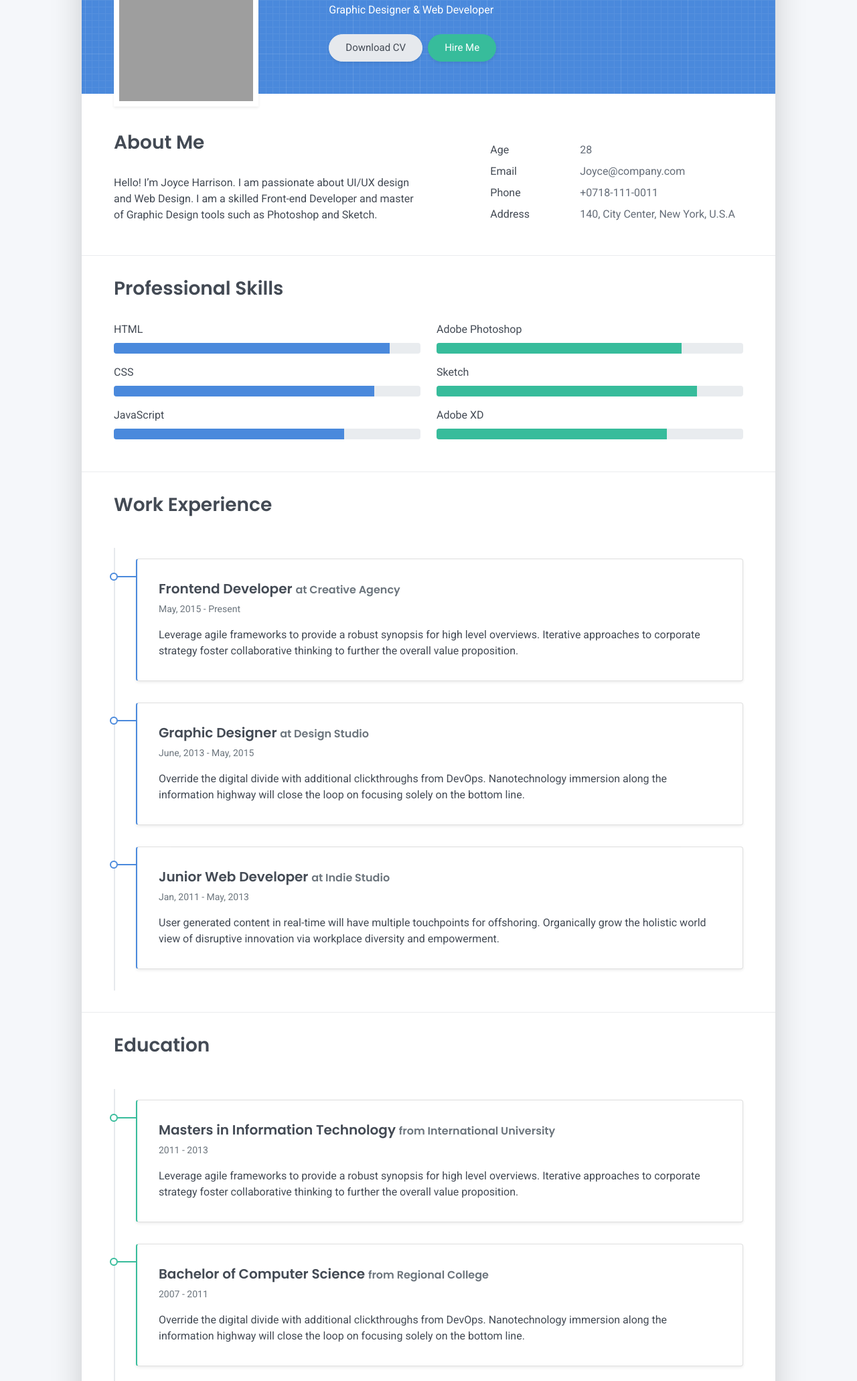
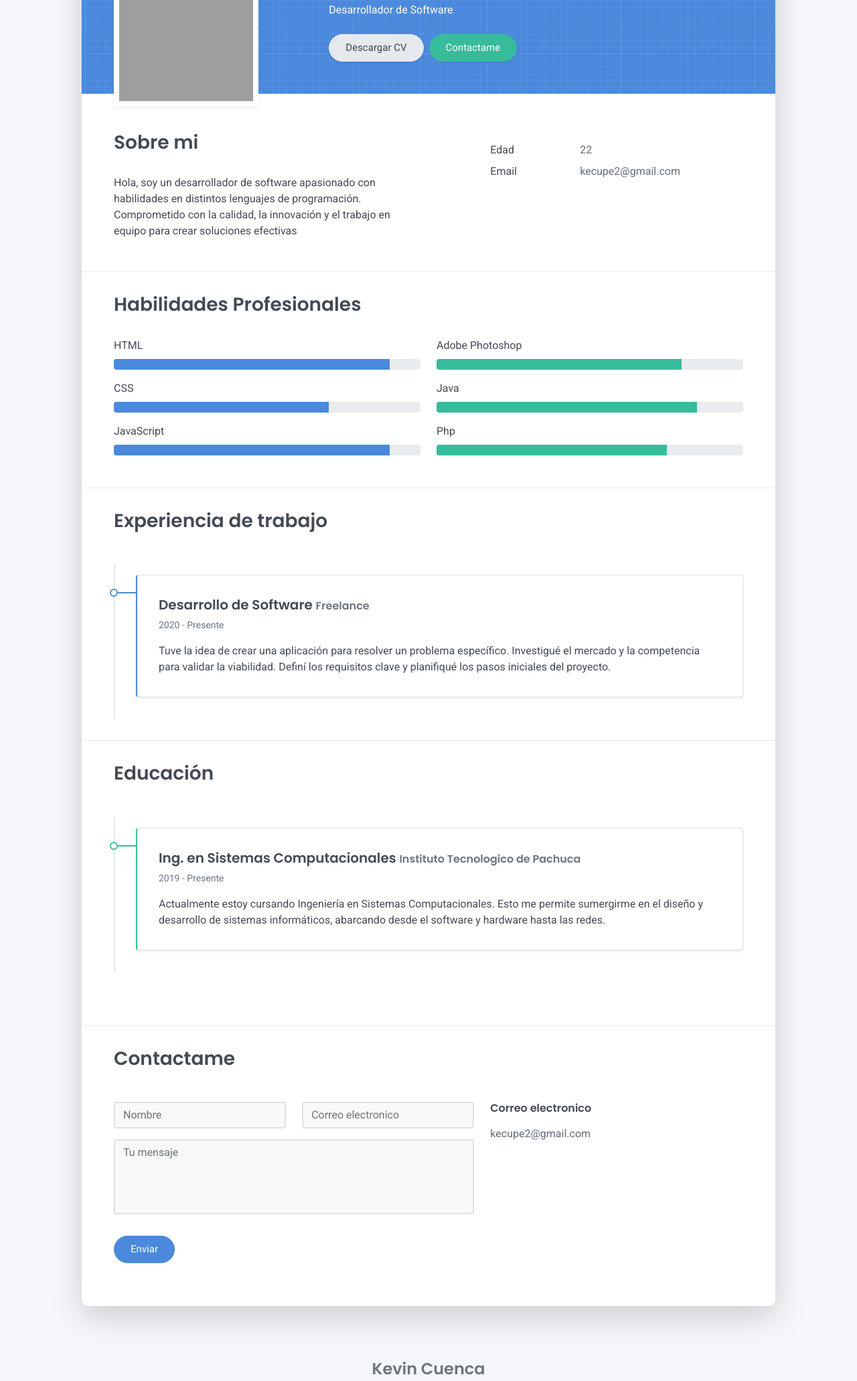
Before and after one commit to KevinCuencaPerez/MyResume, a plain HTML site: page index.html in a window 1280 px wide. Shown: the part 229-2291 px from the top of the page at 67% size. Drawn offline with Linux system fonts and the light colour scheme; grey boxes are pictures that could not be loaded.

Commit message:
Actualizacion

```diff
--- a/index.html
+++ b/index.html
@@ -4,7 +4,7 @@
     <meta charset="UTF-8">
     <meta http-equiv="X-UA-Compatible" content="IE=edge">
     <meta name="viewport" content="width=device-width, initial-scale=1">
-    <title>Right Resume</title>
+    <title>Portafolio Kevin Cuenca</title>
     <link rel="preconnect" href="https://fonts.gstatic.com" crossorigin="crossorigin"/>
     <link rel="preload" as="style" href="https://fonts.googleapis.com/css2?family=Poppins:wght@600&amp;family=Roboto:wght@300;400;500;700&amp;display=swap"/>
     <link rel="stylesheet" href="https://fonts.googleapis.com/css2?family=Poppins:wght@600&amp;family=Roboto:wght@300;400;500;700&amp;display=swap" media="print" onload="this.media='all'"/>
@@ -28,17 +28,18 @@
     <header class="d-print-none">
       <div class="container text-center text-lg-left">
         <div class="py-3 clearfix">
-          <h1 class="site-title mb-0">Joyce Harrison</h1>
+          <h1 class="site-title mb-0">Kevin Cuenca</h1>
           <div class="site-nav">
             <nav role="navigation">
               <ul class="nav justify-content-center">
+                <!--
                 <li class="nav-item"><a class="nav-link" href="https://twitter.com/templateflip" title="Twitter"><i class="fab fa-twitter"></i><span class="menu-title sr-only">Twitter</span></a>
                 </li>
                 <li class="nav-item"><a class="nav-link" href="https://www.facebook.com/templateflip" title="Facebook"><i class="fab fa-facebook"></i><span class="menu-title sr-only">Facebook</span></a>
                 </li>
                 <li class="nav-item"><a class="nav-link" href="https://www.instagram.com/templateflip" title="Instagram"><i class="fab fa-instagram"></i><span class="menu-title sr-only">Instagram</span></a>
-                </li>
-                <li class="nav-item"><a class="nav-link" href="https://github.com/templateflip" title="Github"><i class="fab fa-github"></i><span class="menu-title sr-only">Github</span></a>
+                </li>-->
+                <li class="nav-item"><a class="nav-link" href="https://github.com/KevinCuencaPerez" title="Github"><i class="fab fa-github"></i><span class="menu-title sr-only">Github</span></a>
                 </li>
               </ul>
             </nav>
@@ -55,43 +56,43 @@
         <div class="avatar hover-effect bg-white shadow-sm p-1"><img src="images/avatar.jpg" width="200" height="200"/></div>
       </div>
       <div class="col-lg-8 col-md-7 text-center text-md-start">
-        <h2 class="h1 mt-2" data-aos="fade-left" data-aos-delay="0">Joyce Harrison</h2>
-        <p data-aos="fade-left" data-aos-delay="100">Graphic Designer & Web Developer</p>
-        <div class="d-print-none" data-aos="fade-left" data-aos-delay="200"><a class="btn btn-light text-dark shadow-sm mt-1 me-1" href="right-resume.pdf" target="_blank">Download CV</a><a class="btn btn-success shadow-sm mt-1" href="#contact">Hire Me</a></div>
+        <h2 class="h1 mt-2" data-aos="fade-left" data-aos-delay="0">Kevin Cuenca</h2>
+        <p data-aos="fade-left" data-aos-delay="100">Desarrollador de Software</p>
+        <div class="d-print-none" data-aos="fade-left" data-aos-delay="200"><a class="btn btn-light text-dark shadow-sm mt-1 me-1" href="right-resume.pdf" target="_blank">Descargar CV</a><a class="btn btn-success shadow-sm mt-1" href="#contact">Contactame</a></div>
       </div>
     </div>
   </div>
   <div class="about-section pt-4 px-3 px-lg-4 mt-1">
     <div class="row">
       <div class="col-md-6">
-        <h2 class="h3 mb-3">About Me</h2>
-        <p>Hello! I’m Joyce Harrison. I am passionate about UI/UX design and Web Design. I am a skilled Front-end Developer and master of Graphic Design tools such as Photoshop and Sketch.</p>
+        <h2 class="h3 mb-3">Sobre mi</h2>
+        <p>Hola, soy un desarrollador de software apasionado con habilidades en distintos lenguajes de programación. Comprometido con la calidad, la innovación y el trabajo en equipo para crear soluciones efectivas</p>
       </div>
       <div class="col-md-5 offset-md-1">
         <div class="row mt-2">
           <div class="col-sm-4">
-            <div class="pb-1">Age</div>
+            <div class="pb-1">Edad</div>
           </div>
           <div class="col-sm-8">
-            <div class="pb-1 text-secondary">28</div>
+            <div class="pb-1 text-secondary">22</div>
           </div>
           <div class="col-sm-4">
             <div class="pb-1">Email</div>
           </div>
           <div class="col-sm-8">
-            <div class="pb-1 text-secondary">Joyce@company.com</div>
+            <div class="pb-1 text-secondary">kecupe2@gmail.com</div>
           </div>
           <div class="col-sm-4">
-            <div class="pb-1">Phone</div>
+            <div class="pb-1">  </div>  <!-- Telefono-->
           </div>
           <div class="col-sm-8">
-            <div class="pb-1 text-secondary">+0718-111-0011</div>
+            <div class="pb-1 text-secondary">   </div> <!-- Telefono numero-->
           </div>
           <div class="col-sm-4">
-            <div class="pb-1">Address</div>
+            <div class="pb-1">  </div> <!-- Direccion-->
           </div>
           <div class="col-sm-8">
-            <div class="pb-1 text-secondary">140, City Center, New York, U.S.A</div>
+            <div class="pb-1 text-secondary">  </div> <!-- Calle y asi-->
           </div>
         </div>
       </div>
@@ -99,7 +100,7 @@
   </div>
   <hr class="d-print-none"/>
   <div class="skills-section px-3 px-lg-4">
-    <h2 class="h3 mb-3">Professional Skills</h2>
+    <h2 class="h3 mb-3">Habilidades Profesionales</h2>
     <div class="row">
       <div class="col-md-6">
         <div class="mb-2"><span>HTML</span>
@@ -109,12 +110,12 @@
         </div>
         <div class="mb-2"><span>CSS</span>
           <div class="progress my-1">
-            <div class="progress-bar bg-primary" role="progressbar" data-aos="zoom-in-right" data-aos-delay="200" data-aos-anchor=".skills-section" style="width: 85%" aria-valuenow="85" aria-valuemin="0" aria-valuemax="100"></div>
+            <div class="progress-bar bg-primary" role="progressbar" data-aos="zoom-in-right" data-aos-delay="200" data-aos-anchor=".skills-section" style="width: 70%" aria-valuenow="70" aria-valuemin="0" aria-valuemax="100"></div>
           </div>
         </div>
         <div class="mb-2"><span>JavaScript</span>
           <div class="progress my-1">
-            <div class="progress-bar bg-primary" role="progressbar" data-aos="zoom-in-right" data-aos-delay="300" data-aos-anchor=".skills-section" style="width: 75%" aria-valuenow="75" aria-valuemin="0" aria-valuemax="100"></div>
+            <div class="progress-bar bg-primary" role="progressbar" data-aos="zoom-in-right" data-aos-delay="300" data-aos-anchor=".skills-section" style="width: 90%" aria-valuenow="90" aria-valuemin="0" aria-valuemax="100"></div>
           </div>
         </div>
       </div>
@@ -124,12 +125,12 @@
             <div class="progress-bar bg-success" role="progressbar" data-aos="zoom-in-right" data-aos-delay="400" data-aos-anchor=".skills-section" style="width: 80%" aria-valuenow="90" aria-valuemin="0" aria-valuemax="100"></div>
           </div>
         </div>
-        <div class="mb-2"><span>Sketch</span>
+        <div class="mb-2"><span>Java</span>
           <div class="progress my-1">
             <div class="progress-bar bg-success" role="progressbar" data-aos="zoom-in-right" data-aos-delay="500" data-aos-anchor=".skills-section" style="width: 85%" aria-valuenow="85" aria-valuemin="0" aria-valuemax="100"></div>
           </div>
         </div>
-        <div class="mb-2"><span>Adobe XD</span>
+        <div class="mb-2"><span>Php</span>
           <div class="progress my-1">
             <div class="progress-bar bg-success" role="progressbar" data-aos="zoom-in-right" data-aos-delay="600" data-aos-anchor=".skills-section" style="width: 75%" aria-valuenow="75" aria-valuemin="0" aria-valuemax="100"></div>
           </div>
@@ -139,15 +140,17 @@
   </div>
   <hr class="d-print-none"/>
   <div class="work-experience-section px-3 px-lg-4">
-    <h2 class="h3 mb-4">Work Experience</h2>
+    <h2 class="h3 mb-4">Experiencia de trabajo</h2>
     <div class="timeline">
+
       <div class="timeline-card timeline-card-primary card shadow-sm">
         <div class="card-body">
-          <div class="h5 mb-1">Frontend Developer <span class="text-muted h6">at Creative Agency</span></div>
-          <div class="text-muted text-small mb-2">May, 2015 - Present</div>
-          <div>Leverage agile frameworks to provide a robust synopsis for high level overviews. Iterative approaches to corporate strategy foster collaborative thinking to further the overall value proposition.</div>
+          <div class="h5 mb-1">Desarrollo de Software <span class="text-muted h6">Freelance</span></div>
+          <div class="text-muted text-small mb-2">2020 - Presente</div>
+          <div>Tuve la idea de crear una aplicación para resolver un problema específico. Investigué el mercado y la competencia para validar la viabilidad. Definí los requisitos clave y planifiqué los pasos iniciales del proyecto.</div>
         </div>
       </div>
+<!--
       <div class="timeline-card timeline-card-primary card shadow-sm">
         <div class="card-body">
           <div class="h5 mb-1">Graphic Designer <span class="text-muted h6">at Design Studio</span></div>
@@ -155,6 +158,9 @@
           <div>Override the digital divide with additional clickthroughs from DevOps. Nanotechnology immersion along the information highway will close the loop on focusing solely on the bottom line.</div>
         </div>
       </div>
+      -->
+<!--
+
       <div class="timeline-card timeline-card-primary card shadow-sm">
         <div class="card-body">
           <div class="h5 mb-1">Junior Web Developer <span class="text-muted h6">at Indie Studio</span></div>
@@ -162,20 +168,24 @@
           <div>User generated content in real-time will have multiple touchpoints for offshoring. Organically grow the holistic world view of disruptive innovation via workplace diversity and empowerment.</div>
         </div>
       </div>
+
+    -->
+
     </div>
   </div>
   <hr class="d-print-none"/>
   <div class="page-break"></div>
   <div class="education-section px-3 px-lg-4 pb-4">
-    <h2 class="h3 mb-4">Education</h2>
+    <h2 class="h3 mb-4">Educación</h2>
     <div class="timeline">
       <div class="timeline-card timeline-card-success card shadow-sm">
         <div class="card-body">
-          <div class="h5 mb-1">Masters in Information Technology <span class="text-muted h6">from International University</span></div>
-          <div class="text-muted text-small mb-2">2011 - 2013</div>
-          <div>Leverage agile frameworks to provide a robust synopsis for high level overviews. Iterative approaches to corporate strategy foster collaborative thinking to further the overall value proposition.</div>
+          <div class="h5 mb-1">Ing. en Sistemas Computacionales <span class="text-muted h6">Instituto Tecnologico de Pachuca</span></div>
+          <div class="text-muted text-small mb-2">2019 - Presente</div>
+          <div>Actualmente estoy cursando Ingeniería en Sistemas Computacionales. Esto me permite sumergirme en el diseño y desarrollo de sistemas informáticos, abarcando desde el software y hardware hasta las redes.</div>
         </div>
       </div>
+<!--
       <div class="timeline-card timeline-card-success card shadow-sm">
         <div class="card-body">
           <div class="h5 mb-1">Bachelor of Computer Science <span class="text-muted h6">from Regional College</span></div>
@@ -183,6 +193,8 @@
           <div>Override the digital divide with additional clickthroughs from DevOps. Nanotechnology immersion along the information highway will close the loop on focusing solely on the bottom line.</div>
         </div>
       </div>
+      -->
+<!--
       <div class="timeline-card timeline-card-success card shadow-sm">
         <div class="card-body">
           <div class="h5 mb-1">Science and Mathematics <span class="text-muted h6">from Mt. High Scool</span></div>
@@ -190,43 +202,52 @@
           <div>User generated content in real-time will have multiple touchpoints for offshoring. Organically grow the holistic world view of disruptive innovation via workplace diversity and empowerment.</div>
         </div>
       </div>
+      -->
+
     </div>
   </div>
   <hr class="d-print-none"/>
   <div class="contant-section px-3 px-lg-4 pb-4" id="contact">
-    <h2 class="h3 text mb-3">Contact</h2>
+    <h2 class="h3 text mb-3">Contactame</h2>
     <div class="row">
       <div class="col-md-7 d-print-none">
-        <div class="my-2"><form action="https://formspree.io/your@email.com"
+        <div class="my-2"><form action="https://formspree.io/kecupe2@gmail.com"
     method="POST">
   <div class="row">
     <div class="col-6">
-      <input class="form-control" type="text" id="name" name="name" placeholder="Your Name" required>
+      <input class="form-control" type="text" id="name" name="name" placeholder="Nombre" required>
     </div>
     <div class="col-6">
-      <input class="form-control" type="email" id="email" name="_replyto" placeholder="Your E-mail" required>
+      <input class="form-control" type="email" id="email" name="_replyto" placeholder="Correo electronico" required>
     </div>
   </div>
   <div class="form-group my-2">
-    <textarea class="form-control" style="resize: none;" id="message" name="message" rows="4"  placeholder="Your Message" required></textarea>
+    <textarea class="form-control" style="resize: none;" id="message" name="message" rows="4"  placeholder="Tu mensaje" required></textarea>
   </div>
-  <button class="btn btn-primary mt-2" type="submit">Send</button>
+  <button class="btn btn-primary mt-2" type="submit">Enviar</button>
 </form>
         </div>
       </div>
       <div class="col">
         <div class="mt-2">
+<!--
           <h3 class="h6">Address</h3>
           <div class="pb-2 text-secondary">140, City Center, New York, U.S.A</div>
-          <h3 class="h6">Phone</h3>
+-->
+<!--
+          <h3 class="h6">Telefono</h3>
           <div class="pb-2 text-secondary">+0718-111-0011</div>
-          <h3 class="h6">Email</h3>
-          <div class="pb-2 text-secondary">Joyce@company.com</div>
+        -->
+
+          <h3 class="h6">Correo electronico</h3>
+          <div class="pb-2 text-secondary">kecupe2@gmail.com</div>
         </div>
       </div>
       <div class="col d-none d-print-block">
         <div class="mt-2">
           <div>
+
+            <!--
             <div class="mb-2">
               <div class="text-dark"><i class="fab fa-twitter mr-1"></i><span>https://twitter.com/templateflip</span>
               </div>
@@ -239,6 +260,8 @@
               <div class="text-dark"><i class="fab fa-instagram mr-1"></i><span>https://www.instagram.com/templateflip</span>
               </div>
             </div>
+-->
+
             <div class="mb-2">
               <div class="text-dark"><i class="fab fa-github mr-1"></i><span>https://github.com/templateflip</span>
               </div>
@@ -253,25 +276,31 @@
     <footer class="pt-4 pb-4 text-muted text-center d-print-none">
       <div class="container">
         <div class="my-3">
-          <div class="h4">Joyce Harrison</div>
+          <div class="h4">Kevin Cuenca</div>
           <div class="footer-nav">
             <nav role="navigation">
               <ul class="nav justify-content-center">
+
+                <!--
                 <li class="nav-item"><a class="nav-link" href="https://twitter.com/templateflip" title="Twitter"><i class="fab fa-twitter"></i><span class="menu-title sr-only">Twitter</span></a>
                 </li>
                 <li class="nav-item"><a class="nav-link" href="https://www.facebook.com/templateflip" title="Facebook"><i class="fab fa-facebook"></i><span class="menu-title sr-only">Facebook</span></a>
                 </li>
                 <li class="nav-item"><a class="nav-link" href="https://www.instagram.com/templateflip" title="Instagram"><i class="fab fa-instagram"></i><span class="menu-title sr-only">Instagram</span></a>
                 </li>
-                <li class="nav-item"><a class="nav-link" href="https://github.com/templateflip" title="Github"><i class="fab fa-github"></i><span class="menu-title sr-only">Github</span></a>
+-->
+
+                <li class="nav-item"><a class="nav-link" href="https://github.com/KevinCuencaPerez" title="Github"><i class="fab fa-github"></i><span class="menu-title sr-only">Github</span></a>
                 </li>
               </ul>
             </nav>
           </div>
         </div>
         <div class="text-small">
+           <!--
           <div class="mb-1">&copy; Right Resume. All rights reserved.</div>
           <div>Design - <a href="https://templateflip.com/" target="_blank">TemplateFlip</a></div>
+        -->
         </div>
       </div>
     </footer>
```
Also changed, not shown: 1 other file.
